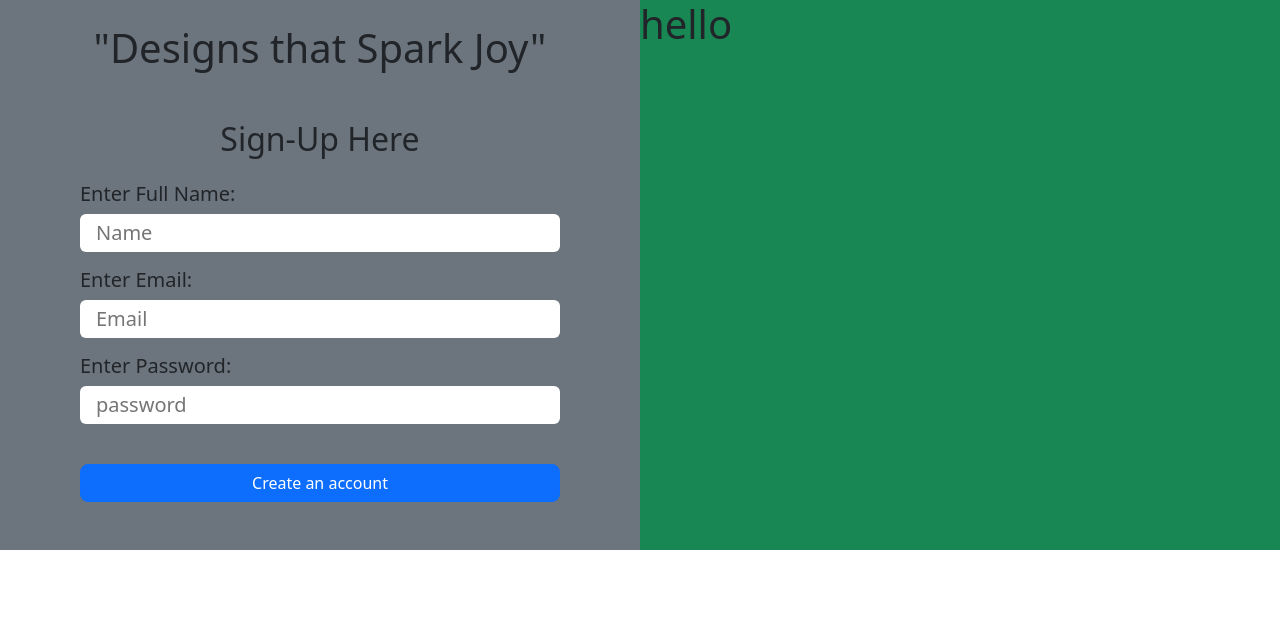
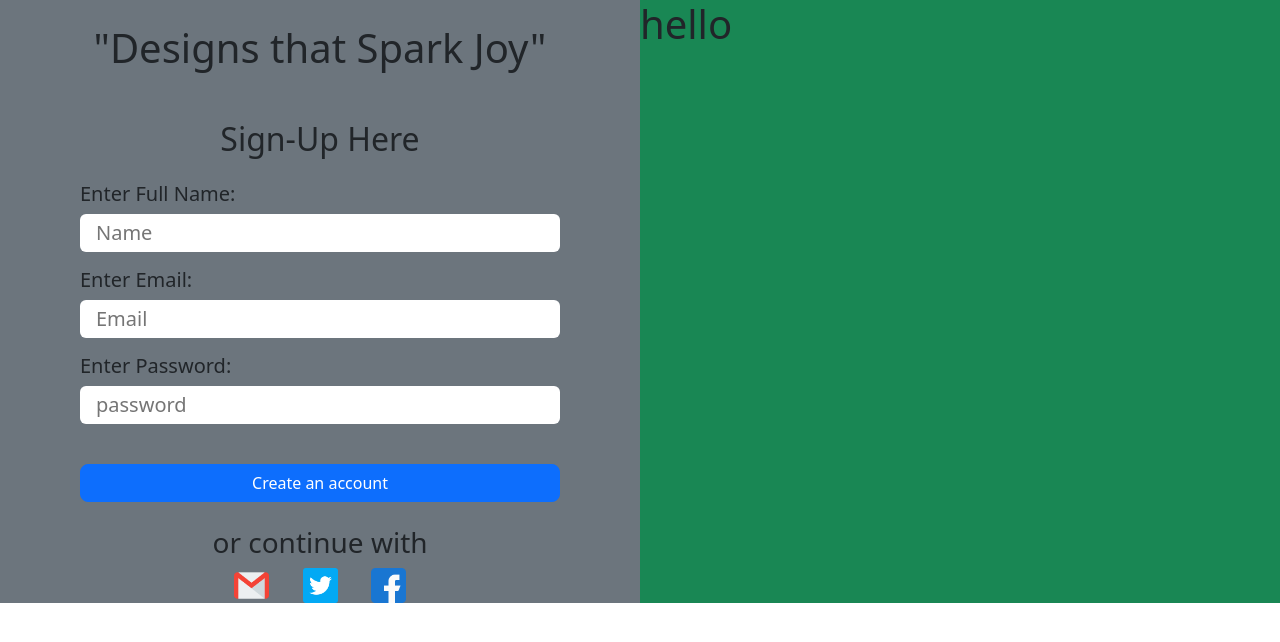
Before and after one commit to roadtocode4u/decor-vista, a React (Create React App) app: page /signup in a window 1280 px wide. Shown: the top 642 px of the page. Built offline with nearby package versions, Linux system fonts and the light colour scheme.

Commit message:
added icon and links

```diff
--- a/src/views/Sign_up/Sign_up.css
+++ b/src/views/Sign_up/Sign_up.css
@@ -3,3 +3,9 @@
  .main-container{
     height: 550px;
  }
+ .icon{
+   height: 35px;
+ }
+ .icon-container{
+   cursor: pointer;
+ }
--- a/src/views/Sign_up/Sign_up.js
+++ b/src/views/Sign_up/Sign_up.js
@@ -1,5 +1,9 @@
 import "./Sign_up.css"
 import toast, { Toaster } from 'react-hot-toast'
+import gmail from "./images/gmail.png"
+import facebook from "./images/facebook.png"
+import twitter from "./images/twitter.png"
+
 
 function Sign_up() {
      return (<>
@@ -30,19 +34,25 @@ function Sign_up() {
              </div>
 
 
-             <button type="button" class="btn btn-primary w-100 my-4 rounded-3  fs-6 "   onClick={
+             <button type="submit" class="btn btn-primary w-100 my-4 rounded-3  fs-6 "   onClick={
                () => {
                  toast.success("You are  Successfully sign up!")
                }
              }>Create an account</button>
 
+            <h3 className="text-center">or continue with</h3>
 
              </form>
+             <div className="icon-container w-50  d-flex justify-content-evenly mx-auto">
+
+             <a href="https://mail.google.com/" target="_blank" ><img src={gmail} className="icon  "/></a>
+                <img src={twitter} className="icon"/>
+                 <img src={facebook} className="icon"/>
+
+            </div>
 
          </div>
           </div>
-
-
 
           <div className="w-50 bg-success">
                <h1 className="fs-1">hello</h1>
```
